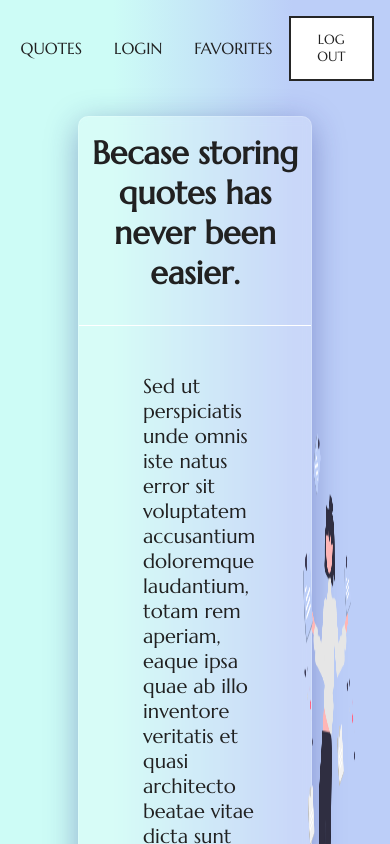
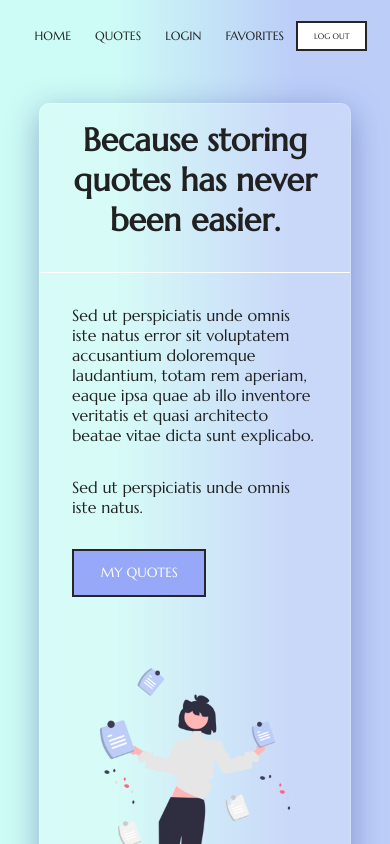
Before and after one commit to joanterm/Motivational-Panel, a React (Create React App) app in the folder client/: page / in a window 390 px wide. Shown: the top 844 px of the page. Built offline with nearby package versions, Linux system fonts and the light colour scheme; a web font is replaced by a local one.

Commit message:
Styled homepage on mobile

```diff
--- a/client/src/Components/App.js
+++ b/client/src/Components/App.js
@@ -68,7 +68,7 @@ function App() {
     return (
       <Context.Provider value={{authData, setAuthData, handleAuthFormChange, formErrors, setFormErrors, handleLoginSubmit, cleaFormField}}>
       <div>
-        <div className="quotes-navigation">
+        <div className="test">
           <Navigation />
         </div>
 
--- a/client/src/Components/Home.js
+++ b/client/src/Components/Home.js
@@ -7,12 +7,12 @@ const Home = () => {
     return (
         <div className="outer-card">
             <div className="inner-card">
-                <h1>Becase storing quotes has never been easier.</h1>
+                <h1>Because storing quotes has never been easier.</h1>
                 <div className="homepage-card">
                     <div className="homepage-content">
                         <p>Sed ut perspiciatis unde omnis iste natus error sit voluptatem accusantium doloremque laudantium, totam rem aperiam, eaque ipsa quae ab illo inventore veritatis et quasi architecto beatae vitae dicta sunt explicabo.</p>
                         <p>Sed ut perspiciatis unde omnis iste natus.</p>
-                        <div className="test">
+                        <div className="homepage-button-container">
                         <button onClick={() => navigate("/quotes")}>MY QUOTES</button>
                         </div>
                     </div>
--- a/client/src/Components/Quotes.js
+++ b/client/src/Components/Quotes.js
@@ -17,23 +17,18 @@ const Quotes = () => {
     const [favoriteIcons, setFavoriteIcons] = useState([])
     const navigate = useNavigate()
 
-    //  this code to test if token gets removed //
+    //REMOVES TOKEN FROM LOCAL STORAGE ONCE IT EXPIRES
     useEffect(() => {
       const token = localStorage.getItem('token');
-
       if (token) {
         try {
-          const decodedToken = jwt_decode(token);
-          const expirationTime = decodedToken.exp * 1000; // Convert expiration time to milliseconds
-
+          const decodedToken = jwt_decode(token)
+          const expirationTime = decodedToken.exp * 1000; //CONVERT TO MILISECONDS
           if (Date.now() > expirationTime) {
-            // Token has expired, clear it from local storage
             localStorage.removeItem('token');
-            console.log("removed token from local storage")
             navigate("/login")
           }
         } catch (error) {
-          // Error decoding token, handle accordingly
           console.error('Error decoding token:', error);
         }
       }
--- a/client/src/Styling/App.css
+++ b/client/src/Styling/App.css
@@ -1,14 +1,13 @@
 body {
-    height: 100vh;
-    /* background-image: url("../Styling/flower_girl_blue.png");
-    width: 100%;
-    background-size: cover;
-    background-position: center;    */
-    background: rgb(205,252,246);
     background: linear-gradient(90deg, rgba(205,252,246,1) 29%, rgba(188,206,248,1) 75%);
 }
 
 /* TYPOGRAPHY */
+h1 {
+    border-bottom: 1px solid #fff;
+    padding-bottom: 1em;
+}
+
 h2 {
     font-family: 'Oooh Baby', cursive;
 }
@@ -22,12 +21,6 @@ p {
     font-size: 1rem;
 }
 
-h1 {
-    border-bottom: 1px solid #fff;
-    padding-bottom: 1em;
-}
-
-
 .link {
     text-decoration: none;
     text-transform: uppercase;
@@ -40,6 +33,19 @@ h1 {
 }
 
 /* STYLING */
+/* NAVIGATION */
+.navigation {
+    display: flex;
+    align-items: center;
+    justify-content: flex-end;
+    padding: 1em;
+}
+
+.navigate-quotes-button {
+    margin-top: 1em;
+}
+
+/* HOMEPAGE */
 .homepage-card {
     display: flex;
     padding: 1em 2em;
@@ -61,7 +67,7 @@ h1 {
     color: inherit;
 }
 
-.test {
+.homepage-button-container {
     width: 100%;
     margin-right: auto;
     display: flex;
@@ -82,15 +88,7 @@ h1 {
     width: 50%;
 }
 
-.navigation {
-    display: flex;
-    align-items: center;
-    justify-content: flex-end;
-    padding: 1em;
-}
-.navigate-quotes-button {
-    margin-top: 1em;
-}
+
 
 .signup-link {
     display: inline-block;
@@ -98,9 +96,6 @@ h1 {
     text-transform: uppercase;
 }
 
-.quotes-navigation {
-    height: 10vh;
-}
 
 .outer-card {
     display: flex;
@@ -230,3 +225,36 @@ form input {
 .heart-icon {
     width: 30px;
 }
+
+@media screen and (max-width: 480px) {
+    .link:hover,
+    .link:focus {
+        color: #98A8F8
+    }
+    .navigation {
+        padding-top: 1em;
+        width: 100%;
+        justify-content: center;
+    }
+    .navigation button {
+        padding: 1em 2em;
+        font-size: 0.5rem;
+    }
+    .link {
+        font-size: 0.75rem;
+        padding: 0.5;
+    }
+    .inner-card {
+        width: 80%;
+    }
+    .homepage-card {
+        flex-direction: column;
+        padding: 0;
+    }
+    .homepage-card img {
+        width: 100%;
+    }
+    .homepage-content p {
+        font-size: 1rem;
+    }
+}
```
Also changed, not shown: 1 other file (tests, documents, lock files or other folders).
